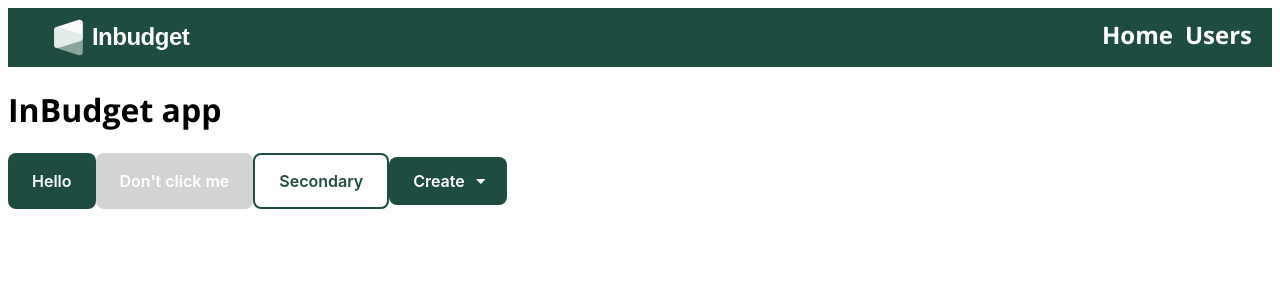
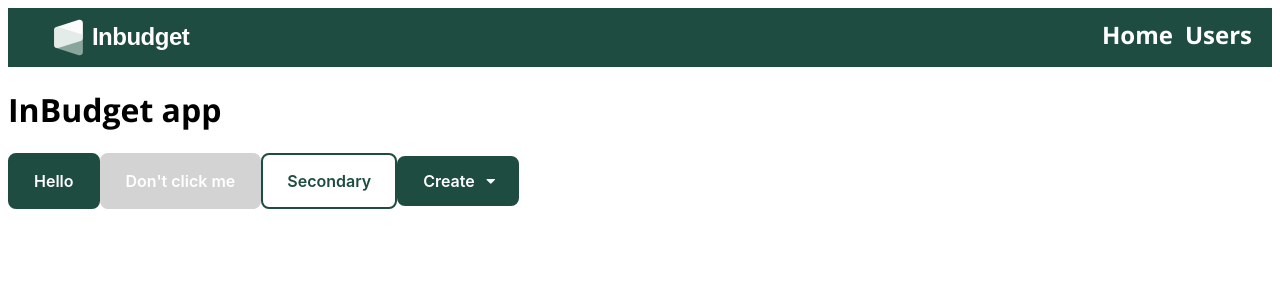
Before and after one commit to intive/patronage2023-js, a Next.js app in the folder apps/web/: page / in a window 1280 px wide. Shown: the top 300 px of the page. Built offline with nearby package versions, Linux system fonts and the light colour scheme.

Commit message:
ref: changed button height to padding, added small property, added some defaults property values, and deleted unnecesary properties in Button stories.

```diff
--- a/apps/web/app/Buttons.tsx
+++ b/apps/web/app/Buttons.tsx
@@ -14,7 +14,7 @@ export default function Buttons() {
         Secondary
       </Button>
 
-      <Button height={48}>
+      <Button small>
         Create
         <Icon icon="arrow_drop_down" color="white" iconSize={30} />
       </Button>
--- a/packages/ui/Button/index.tsx
+++ b/packages/ui/Button/index.tsx
@@ -4,19 +4,19 @@ import styled, { css } from "styled-components";
 
 export const Button = ({
   variant = "primary",
-  height = 56,
-  fullWidth,
-  disabled,
+  fullWidth = false,
+  disabled = false,
   children,
   onClick,
+  small = false,
 }: ButtonProps) => {
   return (
     <ButtonStyled
       variant={variant}
       onClick={onClick}
-      height={height}
       fullWidth={fullWidth}
       disabled={disabled}
+      small={small}
     >
       {children}
     </ButtonStyled>
@@ -25,10 +25,10 @@ export const Button = ({
 
 type ButtonProps = {
   variant?: "primary" | "secondary" | "simple";
-  height?: number;
   fullWidth?: boolean;
   disabled?: boolean;
   onClick?: Function;
+  small?: boolean;
 } & React.HTMLProps<HTMLButtonElement>;
 
 const ButtonStyled = styled.button<ButtonProps>`
@@ -37,22 +37,22 @@ const ButtonStyled = styled.button<ButtonProps>`
   justify-content: center;
   align-items: center;
   gap: 4px;
-  border: 0;
+  border: 2px solid #1e4c40;
   border-radius: 8px;
   color: white;
   background-color: #1e4c40;
   font-family: "Inter", sans-serif;
   font-weight: 600;
-  height: ${(props) => props.height}px;
-  padding-left: 24px;
-  padding-right: 24px;
+  padding: 16px 24px;
   font-size: 1em;
   transition: all 0.2s;
   cursor: pointer;
   &:hover {
+    border: 2px solid #459175;
     background-color: #459175;
   }
   &:disabled {
+    border: 2px solid lightgray;
     background-color: lightgray;
     cursor: not-allowed;
   }
@@ -60,6 +60,8 @@ const ButtonStyled = styled.button<ButtonProps>`
   // temporary fix to create button
   & :last-child {
     margin-right: -10px;
+    margin-top: -8px;
+    margin-bottom: -8px;
   }
 
   ${({ variant }) =>
@@ -83,19 +85,28 @@ const ButtonStyled = styled.button<ButtonProps>`
   ${({ variant }) =>
     variant === "simple" &&
     css`
-      border: 0;
+      border: 2px solid transparent;
       background-color: transparent;
       color: #52a785;
       &:hover {
+        border: 2px solid transparent;
         background-color: transparent;
         text-decoration: underline;
       }
       &:disabled {
+        border: 2px solid transparent;
         background-color: transparent;
         color: lightgrey;
         text-decoration: none;
       }
     `}
+
+  ${({ small }) =>
+    small &&
+    css`
+      padding: 13px 24px;
+    `}
+
 
   ${({ fullWidth }) =>
     fullWidth &&
```
Also changed, not shown: 1 other file (tests, documents, lock files or other folders).
